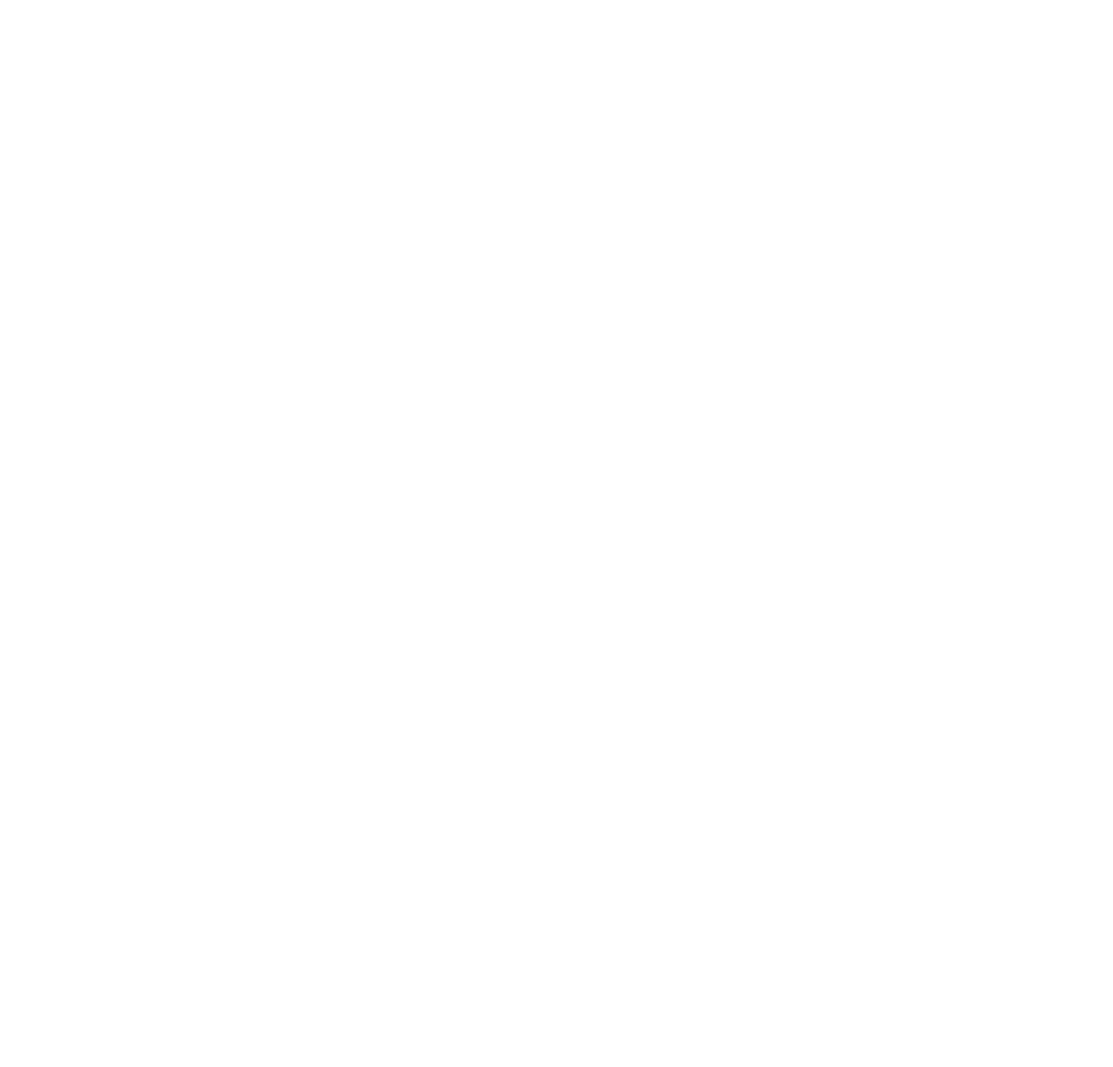
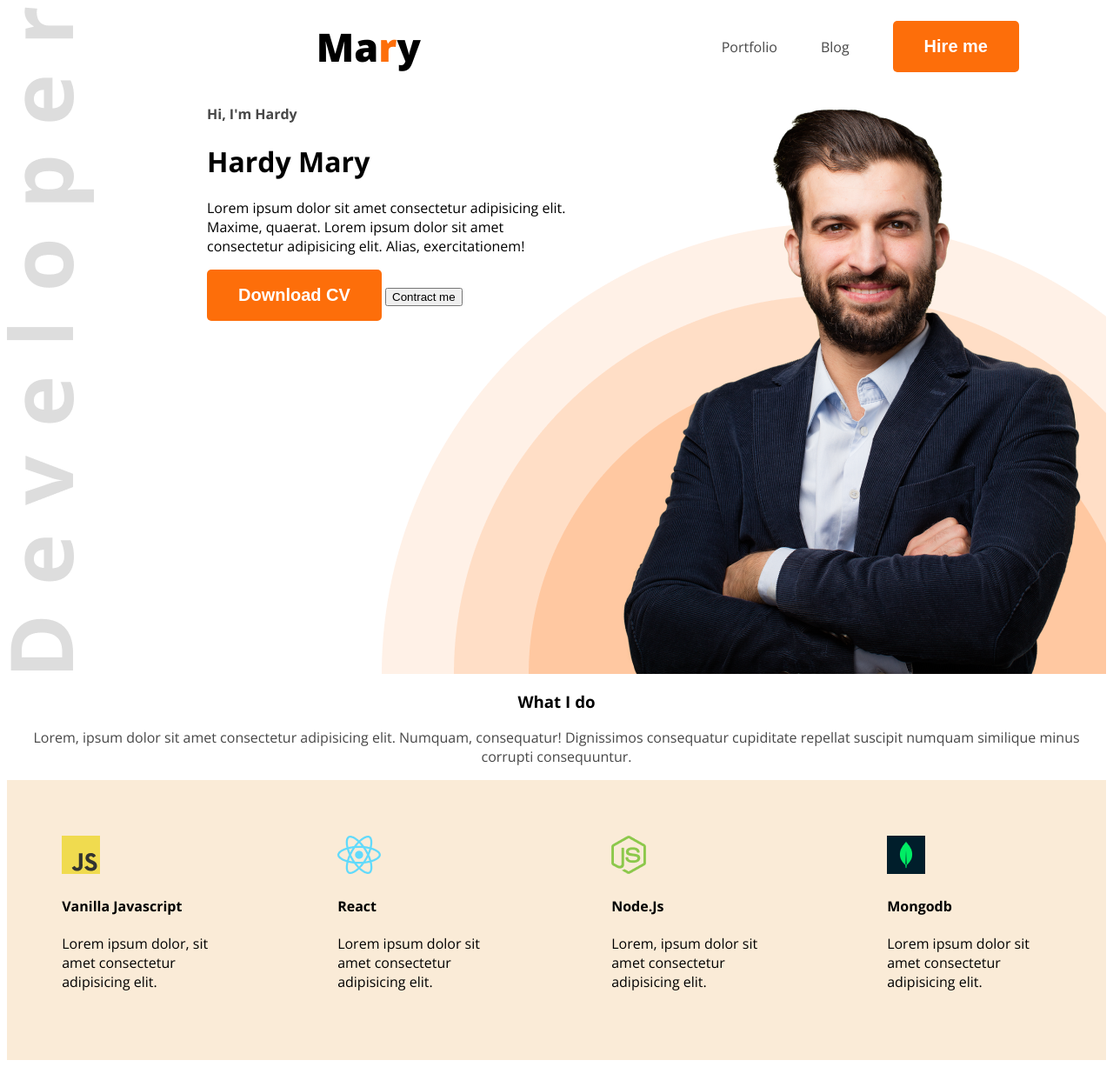
Before and after one commit to sadiyaafrin25/practice-portfolio, a plain HTML site: page index.html in a window 1280 px wide. Shown: the whole page at 87% size. Before the commit the page ends 800 px from the top, so only its background shows below. Drawn offline with nearby package versions, Linux system fonts and the light colour scheme.

Commit message:
added some codes

```diff
--- a/index.html
+++ b/index.html
@@ -4,13 +4,67 @@
     <meta charset="UTF-8">
     <meta name="viewport" content="width=device-width, initial-scale=1.0">
     <title>Practice  Portfolio design</title>
+    <link rel="preconnect" href="https://fonts.googleapis.com">
+<link rel="preconnect" href="https://fonts.gstatic.com" crossorigin>
+<link href="https://fonts.googleapis.com/css2?family=Open+Sans:ital,wght@0,300..800;1,300..800&display=swap" rel="stylesheet">
+
+    <link rel="stylesheet" href="styles.css">
 </head>
-<body>
-    <header>
-
+<body class="open-sans-normal">
+    <header class="header">
+        <nav>
+            <h3 class="nav-title">
+                Ma<span class="primary-text">r</span>y
+            </h3>
+            <ul>
+                <li ><a class="dark-2" href="">Portfolio</a></li>
+                <li><a class="dark-2" href="">Blog</a></li>
+                <li><a href=""><button class="btn">Hire me</button></a></li>
+            </ul>
+        </nav>
+        <div class="banner">
+            <div class="banner-content">
+                <h4 class="dark-2">Hi, I'm Hardy</h4>
+                <h1>Hardy Mary</h1>
+                <p>Lorem ipsum dolor sit amet consectetur adipisicing elit. Maxime, quaerat.
+                    Lorem ipsum dolor sit amet consectetur adipisicing elit. Alias, exercitationem!
+                </p>
+                <button class="btn">Download CV</button>
+                <button>Contract me</button>
+            </div>
+            <img class="banner-img" src="images/hardy.png" alt="">
+        </div>
     </header>
 
     <main>
+        <section class="skill-section">
+          <h3 class="section-title text-centre">What I do</h3>
+           <p class="section-description text-centre dark-2">
+            Lorem, ipsum dolor sit amet consectetur adipisicing elit. Numquam, consequatur! Dignissimos consequatur cupiditate repellat suscipit numquam similique minus corrupti consequuntur.
+           </p>
+           <div class="skills-container">
+            <div class="skills">
+                <img src="images/icons/js.png" alt="">
+                <h4 class="skill-title">Vanilla Javascript</h4>
+                <p class="skill-description">Lorem ipsum dolor, sit amet consectetur adipisicing elit.</p>
+            </div>
+            <div class="skills">
+                <img src="images/icons/react.png" alt="">
+                <h4 class="skill-title">React</h4>
+                <p class="skill-description">Lorem ipsum dolor sit amet consectetur adipisicing elit.</p>
+            </div>
+            <div class="skills">
+                <img src="images/icons/nodejs.png" alt="">
+                <h4 class="skill-title">Node.Js</h4>
+                <p class="skill-description">Lorem, ipsum dolor sit amet consectetur adipisicing elit.</p>
+            </div>
+            <div class="skills">
+                <img src="images/icons/mongo.png" alt="">
+                <h4 class="skill-title">Mongodb</h4>
+                <p class="skill-description">Lorem ipsum dolor sit amet consectetur adipisicing elit.</p>
+            </div>
+           </div>
+        </section>
 
     </main>
 
--- /dev/null
+++ b/styles.css
@@ -0,0 +1,75 @@
+
+
+.open-sans-normal {
+  font-family: "Open Sans", sans-serif;
+  font-optical-sizing: auto;
+  font-style: normal;
+  font-variation-settings:
+    "wdth" 100;
+}
+.primary-text{
+    color: #fd6e0a;
+}
+    .text-centre{
+        text-align: center;
+    }
+.header{
+    background-image: url(./images/developer.png),url(./images/header_bg.png);
+    background-repeat: no-repeat;
+    background-position: top left , bottom right;
+}
+.btn{
+    background-color: #fd6e0a;
+    font-weight: bold;
+    font-size: 20px;
+    color: white;
+    padding: 18px 36px;
+    border-radius: 5px;
+    border: none;
+}
+.dark-2{
+    color: #474747;
+}
+nav{
+    display: flex;
+    align-items: center;
+    justify-content: space-between;
+    margin: 0px 50px;
+}
+.nav-title{
+    font-size: 45px;
+    font-weight: 800;
+    margin: auto;
+}
+nav ul {
+    display: flex;
+    align-items: center;
+}
+nav ul li {
+    list-style: none;
+    margin-right: 50px;
+
+}
+nav ul li a{
+    text-decoration: none;
+}
+.banner{
+    display: flex;
+    justify-content: space-between;
+    margin: 0 20px 0 230px;
+
+}
+.banner-content{
+    max-width: 580px;
+}
+.skills-container{
+    display: flex;
+      align-items: center;
+}
+.skills{
+   justify-content: space-around;
+   align-items: center;
+   margin: 0 auto;
+   padding: 5%;
+   background-color: antiquewhite;
+}
```
